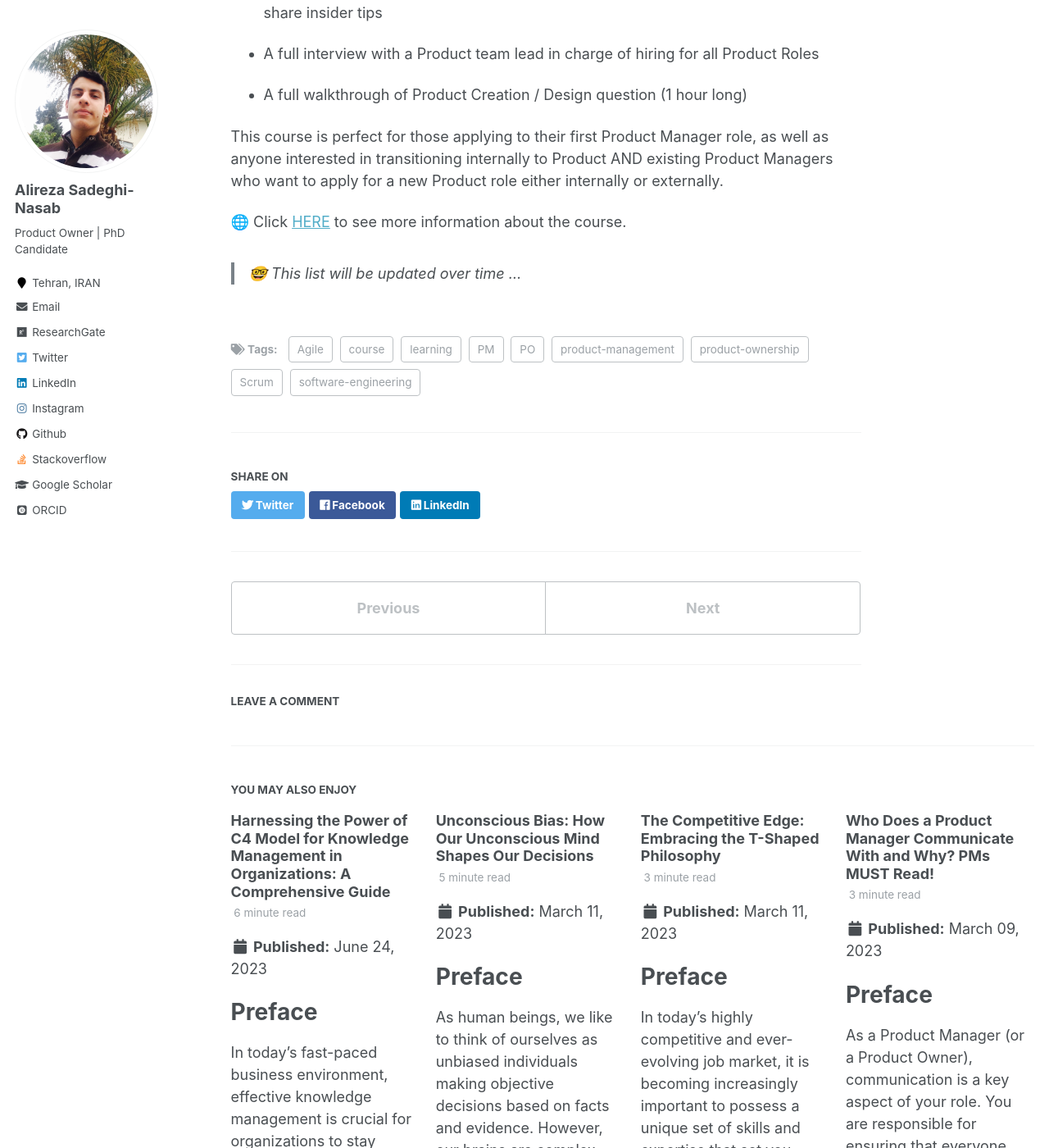
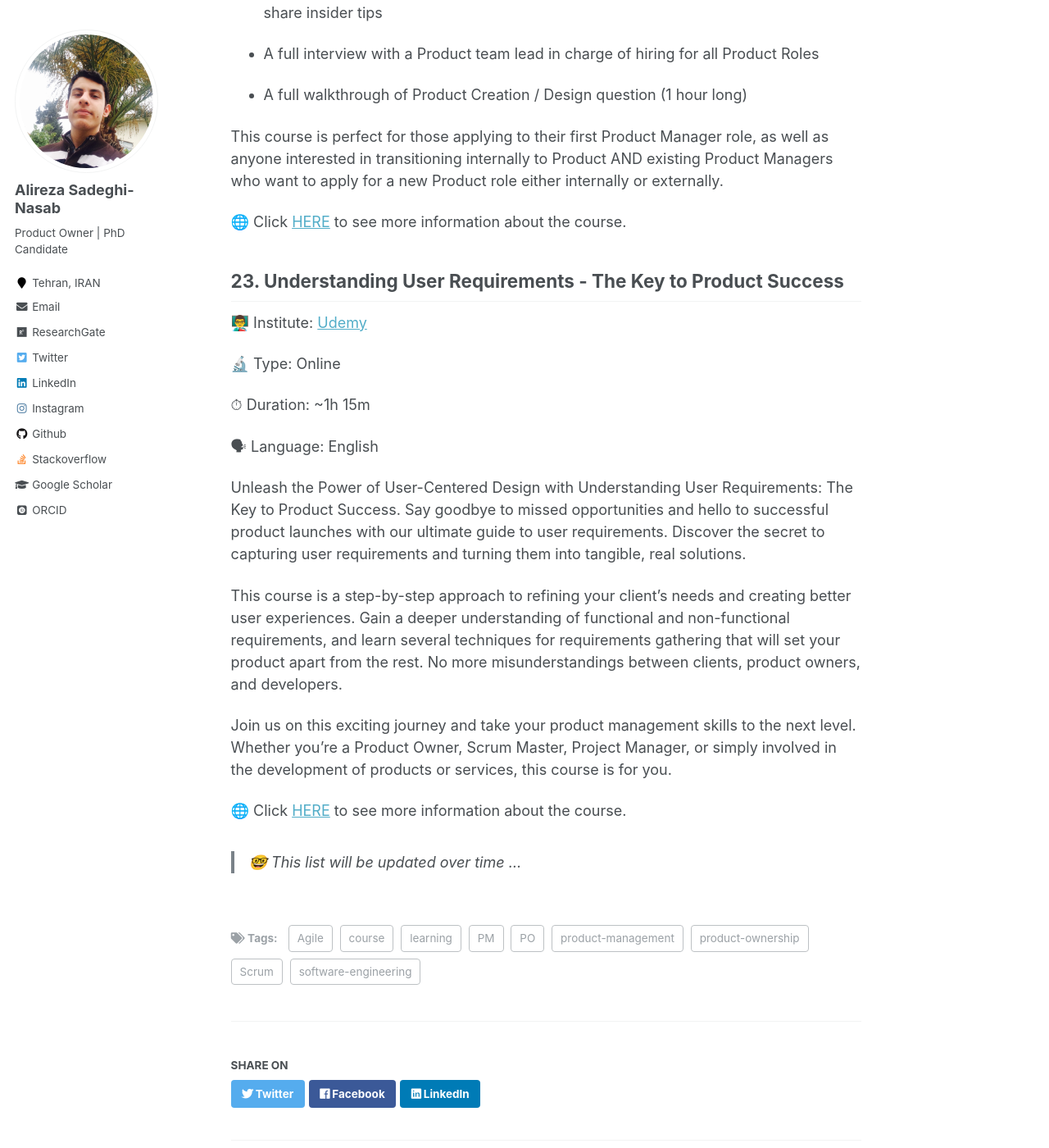
Before and after one commit to AlirezaSN/AlirezaSN.github.io, a Jekyll site: the page built from _posts/2023-03-25-blog-post-14.md, in a window 1280 px wide and 1400 px high, scrolled down 18274 px. Shown: the whole window at 82% size. Built offline with Jekyll 4.4.1, drawn with Linux system fonts in a browser that asks for light colours; some web fonts are replaced; comment, search, counter and statistics services are not loaded; some of the changed text lies outside the part shown.

Commit message:
add a new course

```diff
--- a/_posts/2023-03-25-blog-post-14.md
+++ b/_posts/2023-03-25-blog-post-14.md
@@ -496,4 +496,22 @@ This course is perfect for those applying to their first Product Manager role, a
 
 🌐 Click [HERE](https://www.udemy.com/course/get-hired-as-a-product-manager-applying-interviewing/) to see more information about the course.
 
+## 23. Understanding User Requirements - The Key to Product Success
+
+👨‍🏫 Institute: [Udemy](https://www.udemy.com)
+
+🔬 Type: Online
+
+⏱ Duration: ~1h 15m
+
+🗣 Language: English
+
+Unleash the Power of User-Centered Design with Understanding User Requirements: The Key to Product Success. Say goodbye to missed opportunities and hello to successful product launches with our ultimate guide to user requirements. Discover the secret to capturing user requirements and turning them into tangible, real solutions.
+
+This course is a step-by-step approach to refining your client's needs and creating better user experiences. Gain a deeper understanding of functional and non-functional requirements, and learn several techniques for requirements gathering that will set your product apart from the rest. No more misunderstandings between clients, product owners, and developers.
+
+Join us on this exciting journey and take your product management skills to the next level. Whether you're a Product Owner, Scrum Master, Project Manager, or simply involved in the development of products or services, this course is for you.
+
+🌐 Click [HERE](https://www.udemy.com/course/understanding-user-requirements-the-key-to-product-success/) to see more information about the course.
+
 > 🤓 This list will be updated over time ...
```
